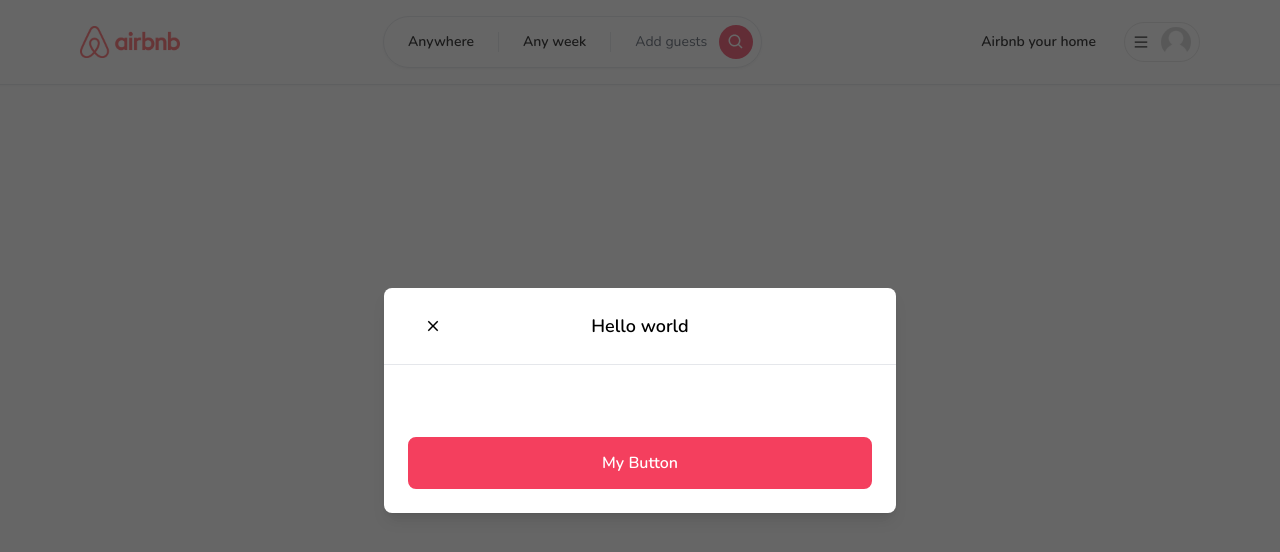
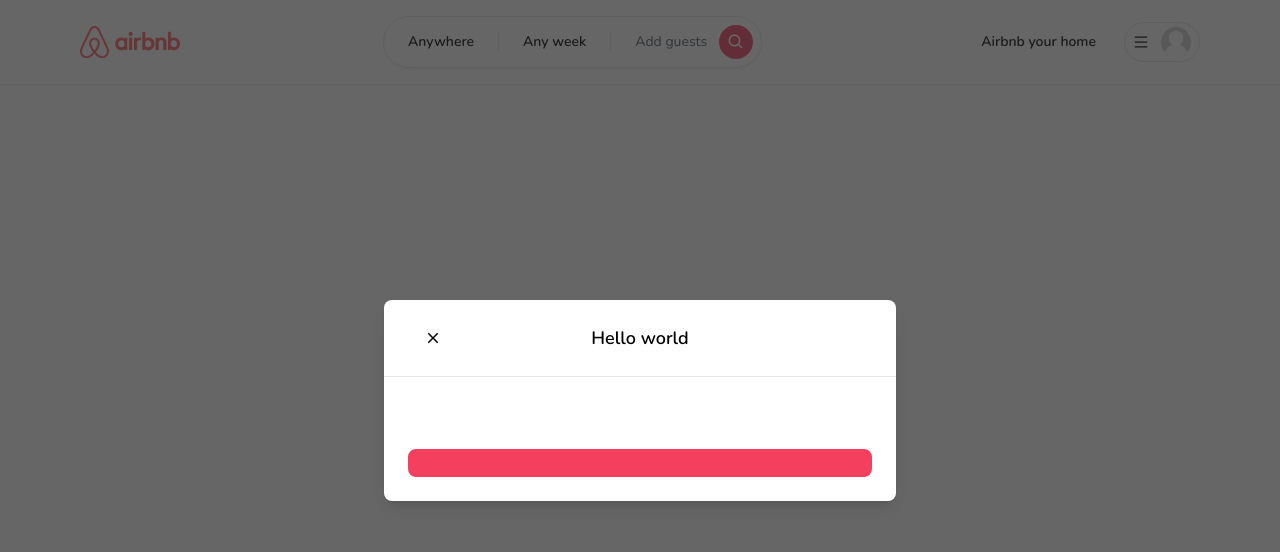
Before and after one commit to jmdunne/airbnb-clone, a Next.js app: page / in a window 1280 px wide. Shown: the top 552 px of the page. Built offline with nearby package versions, Linux system fonts and the light colour scheme.

Commit message:
Create button conditions, hook, and zustand DL

```diff
--- a/app/components/modals/Modal.tsx
+++ b/app/components/modals/Modal.tsx
@@ -14,7 +14,7 @@ interface ModalProps {
   actionLabel: string;
   disabled?: boolean;
   secondaryAction?: () => void;
-  secondaryLabel?: string;
+  secondaryActionLabel?: string;
 }
 
 const Modal: React.FC<ModalProps> = ({
@@ -27,7 +27,7 @@ const Modal: React.FC<ModalProps> = ({
   actionLabel,
   disabled,
   secondaryAction,
-  secondaryLabel,
+  secondaryActionLabel,
 }) => {
   const [showModal, setShowModal] = useState(isOpen);
 
@@ -165,7 +165,20 @@ const Modal: React.FC<ModalProps> = ({
                     w-full
                     "
                 >
-                  <Button label="My Button" />
+                  {secondaryAction && secondaryActionLabel && (
+                    <Button
+                      outline
+                      disabled={disabled}
+                      label={secondaryActionLabel}
+                      onClick={handleSecondaryAction}
+                    />
+                  )}
+
+                  <Button
+                    disabled={disabled}
+                    label={actionLabel}
+                    onClick={handleSubmit}
+                  />
                 </div>
               </div>
             </div>
--- a/package.json
+++ b/package.json
@@ -12,7 +12,8 @@
     "next": "14.0.3",
     "react": "^18",
     "react-dom": "^18",
-    "react-icons": "^4.12.0"
+    "react-icons": "^4.12.0",
+    "zustand": "^4.4.7"
   },
   "devDependencies": {
     "@types/node": "^20",
```
Also changed, not shown: app/components/modals/RegisterModal.tsx (added), app/hooks/useRegisterModal.ts (added), 1 other file (tests, documents, lock files or other folders).
